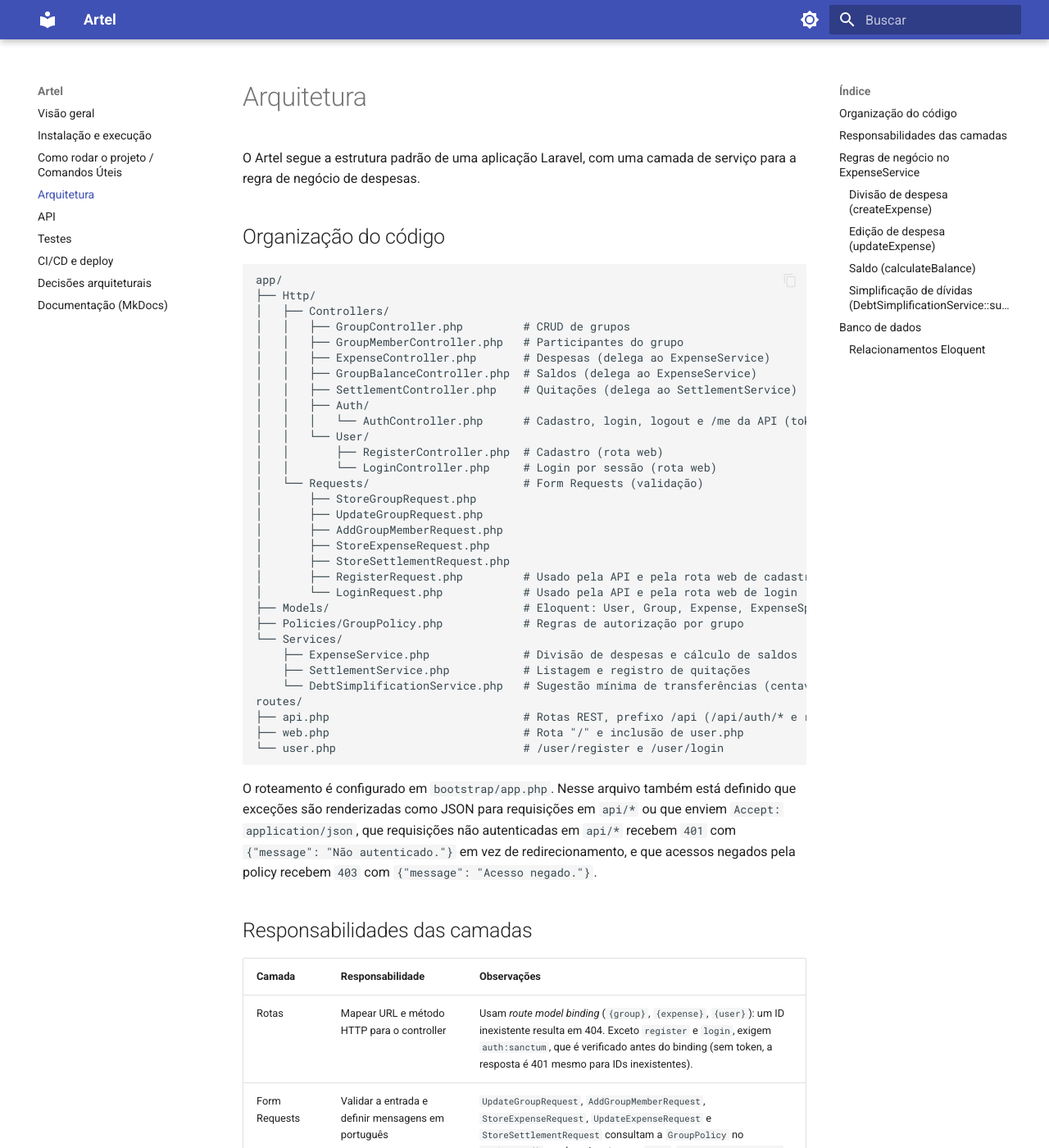
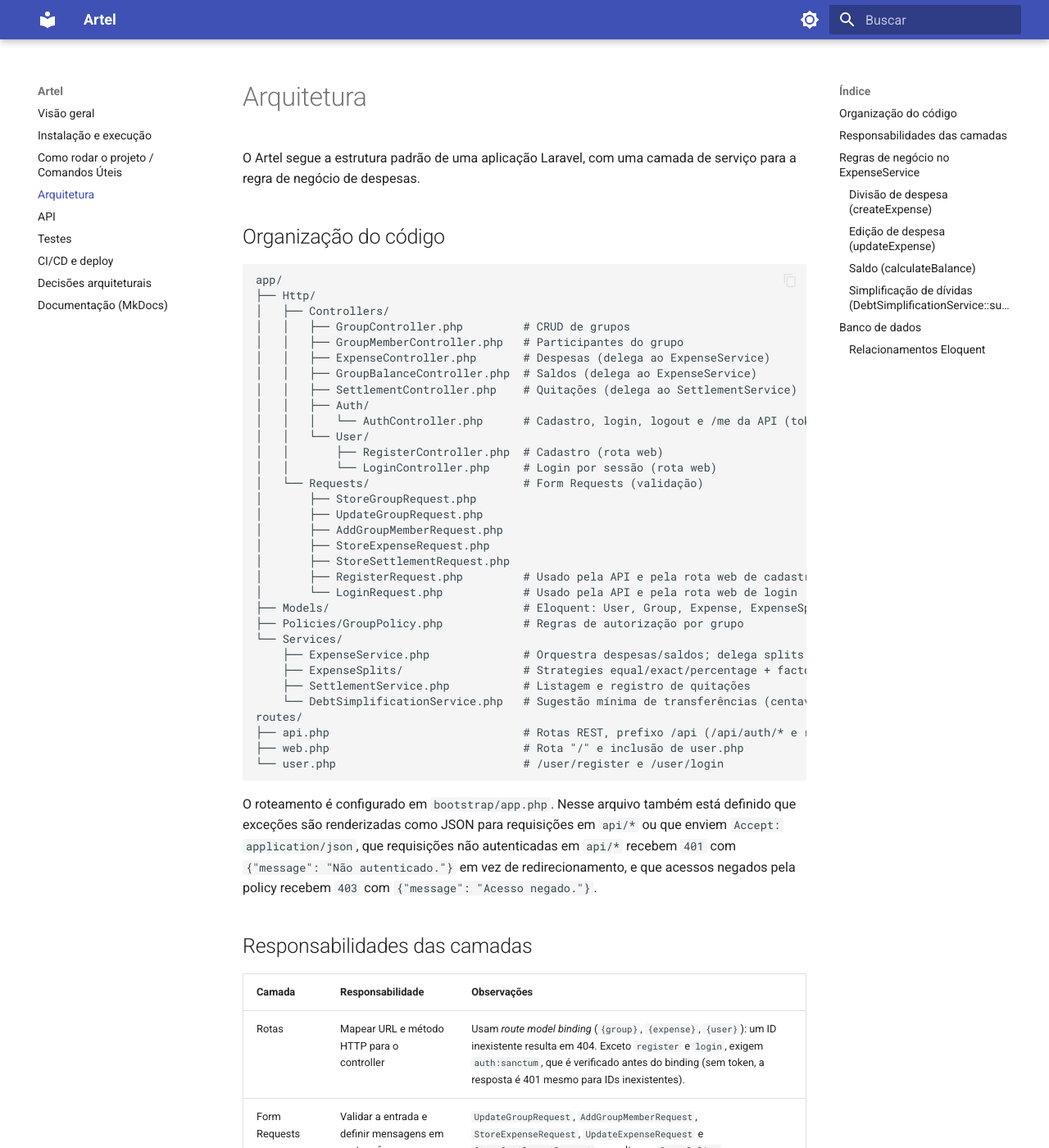
Before and after one commit to C14-Inatel-2026-2/Artel, an MkDocs documentation site: the page built from docs/arquitetura.md, in a window 1280 px wide and 1400 px high. Shown: the whole window at 82% size. Built offline with MkDocs 1.6.1 and Material for MkDocs 9.7.7, drawn with Linux system fonts in a browser that asks for light colours; some of the changed text lies outside the part shown.

```diff
--- a/docs/arquitetura.md
+++ b/docs/arquitetura.md
@@ -29,7 +29,8 @@ app/
 ├── Models/                             # Eloquent: User, Group, Expense, ExpenseSplit, Settlement
 ├── Policies/GroupPolicy.php            # Regras de autorização por grupo
 └── Services/
-    ├── ExpenseService.php              # Divisão de despesas e cálculo de saldos
+    ├── ExpenseService.php              # Orquestra despesas/saldos; delega splits às strategies
+    ├── ExpenseSplits/                  # Strategies equal/exact/percentage + factory
     ├── SettlementService.php           # Listagem e registro de quitações
     └── DebtSimplificationService.php   # Sugestão mínima de transferências (centavos)
 routes/
@@ -47,7 +48,7 @@ O roteamento é configurado em `bootstrap/app.php`. Nesse arquivo também está
 | Rotas | Mapear URL e método HTTP para o controller | Usam *route model binding* (`{group}`, `{expense}`, `{user}`): um ID inexistente resulta em 404. Exceto `register` e `login`, exigem `auth:sanctum`, que é verificado antes do binding (sem token, a resposta é 401 mesmo para IDs inexistentes). |
 | Form Requests | Validar a entrada e definir mensagens em português | `UpdateGroupRequest`, `AddGroupMemberRequest`, `StoreExpenseRequest`, `UpdateExpenseRequest` e `StoreSettlementRequest` consultam a `GroupPolicy` no `authorize()`; os demais retornam `true`. `StoreExpenseRequest` (herdado por `UpdateExpenseRequest`) e `StoreSettlementRequest` também verificam se os usuários envolvidos participam do grupo. |
 | Controllers | Orquestrar a requisição e montar a resposta JSON | `GroupController` e `GroupMemberController` acessam os models diretamente. `ExpenseController` e `GroupBalanceController` delegam ao `ExpenseService`; `SettlementController` delega ao `SettlementService`. |
-| Service | Regra de negócio de despesas, quitações e simplificação | `ExpenseService` (`createExpense`, `updateExpense`, `deleteExpense`, `calculateBalance`, com acertos de `settlements`), `SettlementService` (`listForGroup`, `create`) e `DebtSimplificationService` (`suggestTransfers`, com `partitionBalances` + `matchTransfers`). As operações de escrita usam `DB::transaction` quando necessário. |
+| Service | Regra de negócio de despesas, quitações e simplificação | `ExpenseService` (`createExpense`, `updateExpense`, `deleteExpense`, `calculateBalance`, com acertos de `settlements`) usa `ExpenseSplitStrategyFactory` para equal/exact/percentage; `SettlementService` (`listForGroup`, `create`) e `DebtSimplificationService` (`suggestTransfers`, com `partitionBalances` + `matchTransfers`). As operações de escrita usam `DB::transaction` quando necessário. |
 | Models | Mapeamento das tabelas e relacionamentos | Eloquent. As respostas JSON são os próprios models serializados (não há API Resources). |
 | Policy | Regras de autorização para grupos | `GroupPolicy` define `viewAny`, `view`, `update`, `delete`, `addMember` e `removeMember`. É aplicada com `$this->authorize()` nos controllers (trait `AuthorizesRequests` no `Controller` base) e no `authorize()` dos Form Requests de escrita. Despesas, saldos e quitações usam a regra `view` do grupo. Veja [Permissões](api.md#permissoes). |
 
@@ -72,7 +73,7 @@ Exemplos:
 - `exact`, R$ 100,00 com 70,00 e 30,00: parcelas de 70,00 e 30,00. Com 60,00 e 30,00, a requisição é recusada (HTTP 422).
 - `percentage`, R$ 10,00 com 33,34%, 33,33% e 33,33%: parcelas de 3,34, 3,33 e 3,33.
 
-A validação de formato e de pertencimento ao grupo (`participants` e `splits`) fica no `StoreExpenseRequest`. A conferência da soma de `exact` e `percentage` fica no `ExpenseService`, e o controller converte o erro em HTTP 422.
+A validação de formato e de pertencimento ao grupo (`participants` e `splits`) fica no `StoreExpenseRequest`. A conferência da soma de `exact` e `percentage` fica nas strategies de split (`ExactSplitStrategy` / `PercentageSplitStrategy`), e o controller converte o erro em HTTP 422.
 
 ### Edição de despesa (`updateExpense`)
 
```
Also changed, not shown: README.md (+2 -0 lines).
